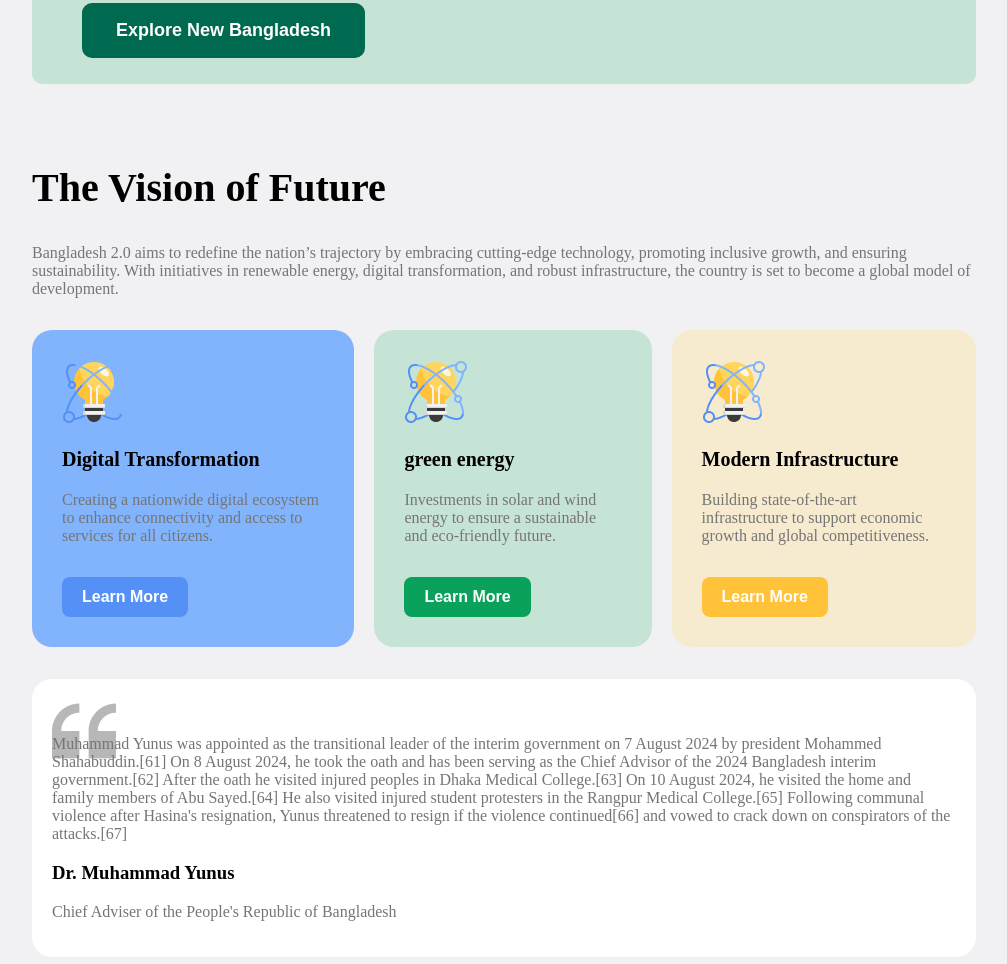
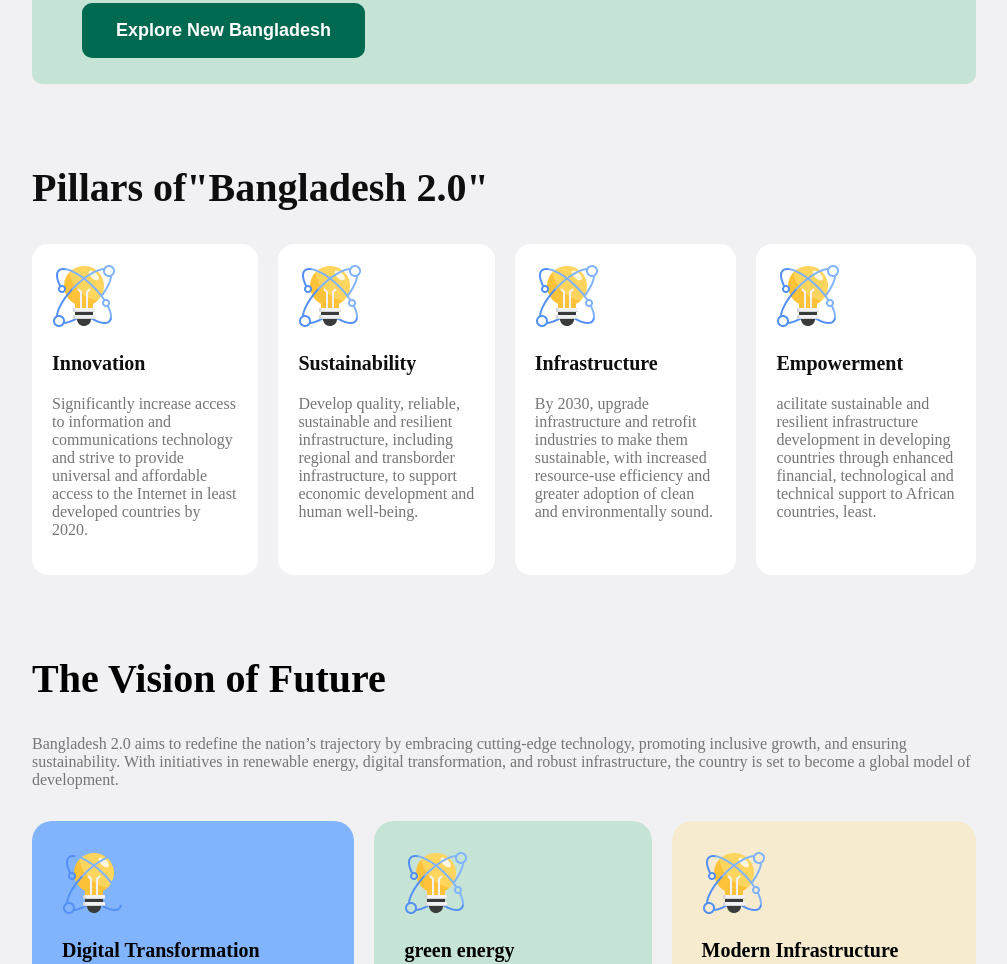
Before and after one commit to naimhossain18/for-exam, a plain HTML site: page index.html in a window 1280 px wide. Shown: the part 752-1716 px from the top of the page, without its empty margins (136-1143 px from the left). Drawn offline with Linux system fonts and the light colour scheme.

Commit message:
added pillars section

```diff
--- a/index.html
+++ b/index.html
@@ -33,6 +33,34 @@
           <div>
             <img src="./assets/hero.png" alt="" />
           </div>
+        </div>
+      </section>
+
+
+      <section class="pillars">
+        <h2>Pillars of"Bangladesh 2.0"</h2>
+        <div class="pillar-container">
+          <div class="p-box">
+            <img src="./assets/card-icon.png" alt="">
+            <h3>Innovation</h3>
+            <p> Significantly increase access to information and communications technology and strive to provide universal and affordable access to the Internet in least developed countries by 2020.</p>
+          </div>
+          <div class="p-box">
+            <img src="./assets/card-icon.png" alt="">
+            <h3>Sustainability</h3>
+            <p> Develop quality, reliable, sustainable and resilient infrastructure, including regional and transborder infrastructure, to support economic development and human well-being.</p>
+          </div>
+          <div class="p-box">
+            <img src="./assets/card-icon.png" alt="">
+            <h3>Infrastructure</h3>
+            <p>By 2030, upgrade infrastructure and retrofit industries to make them sustainable, with increased resource-use efficiency and greater adoption of clean and environmentally sound.</p>
+          </div>
+          <div class="p-box">
+            <img src="./assets/card-icon.png" alt="">
+            <h3>Empowerment</h3>
+            <p>acilitate sustainable and resilient infrastructure development in developing countries through enhanced financial, technological and technical support to African countries, least.</p>
+          </div>
+
         </div>
       </section>
       <!-- ---------------------------vision-future-section-------------------- -->
@@ -97,6 +125,15 @@
           <p class="para">
             Chief Adviser of the People's Republic of Bangladesh
           </p>
+        </div>
+      </section>
+
+
+      <!-- -------------------opinion----------------------------- -->
+
+      <section>
+        <div>
+          <table></table>
         </div>
       </section>
 
--- a/style.css
+++ b/style.css
@@ -95,6 +95,35 @@ header h3 {
   border-radius: 10px;
   border: none;
 }
+
+/*  --------------------------pillar box------------------*/
+
+.pillars {
+  margin: 80px 160px 0px 160px;
+}
+.pillars h2 {
+  font-size: 40px;
+  font-weight: bold;
+  color: #0e0e0e;
+}
+.pillar-container h3 {
+  font-size: 20px;
+  font-weight: bold;
+  color: #0e0e0e;
+}
+.p-box p {
+  color: #757575;
+}
+.pillar-container {
+  display: flex;
+  gap: 20px;
+}
+.p-box {
+  background-color: white;
+  border-radius: 16px;
+  padding: 20px;
+}
+
 /* -------------------------vision-future style----------------------------------- */
 .vision {
   margin: 80px 160px 0px 160px;
```
